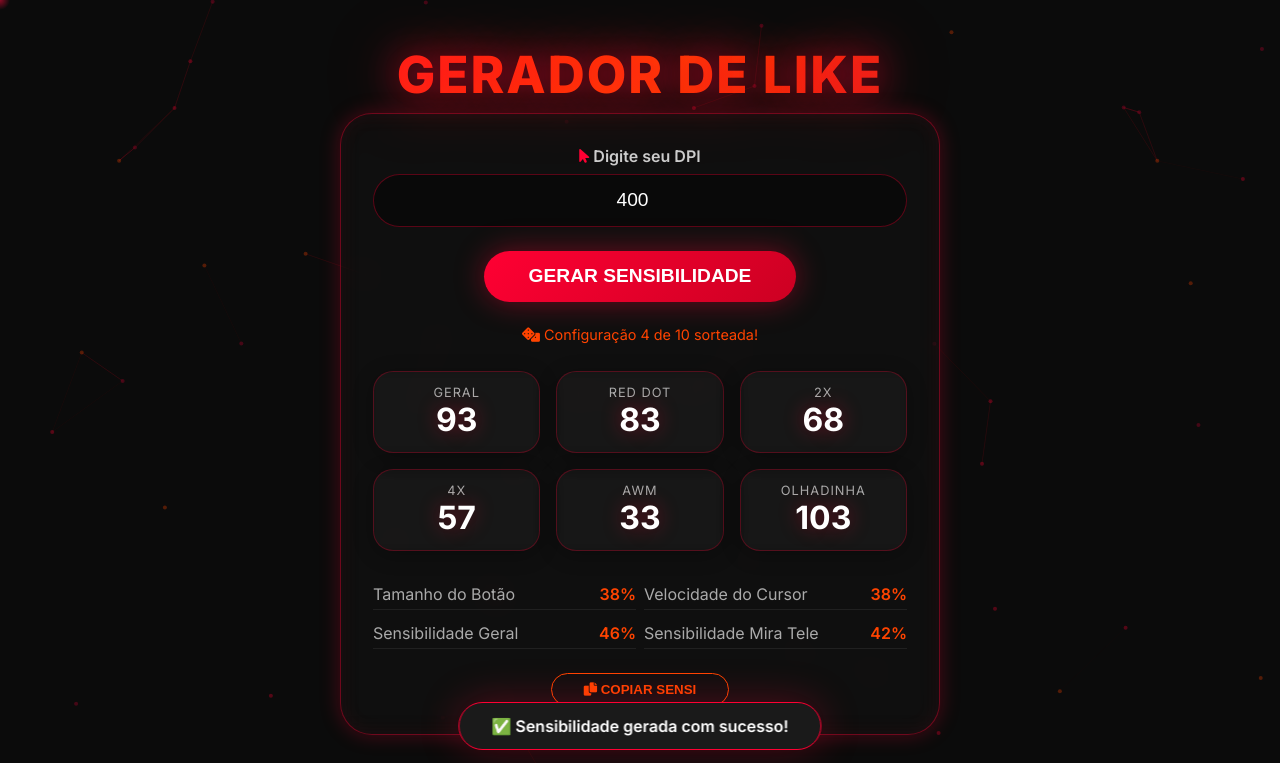
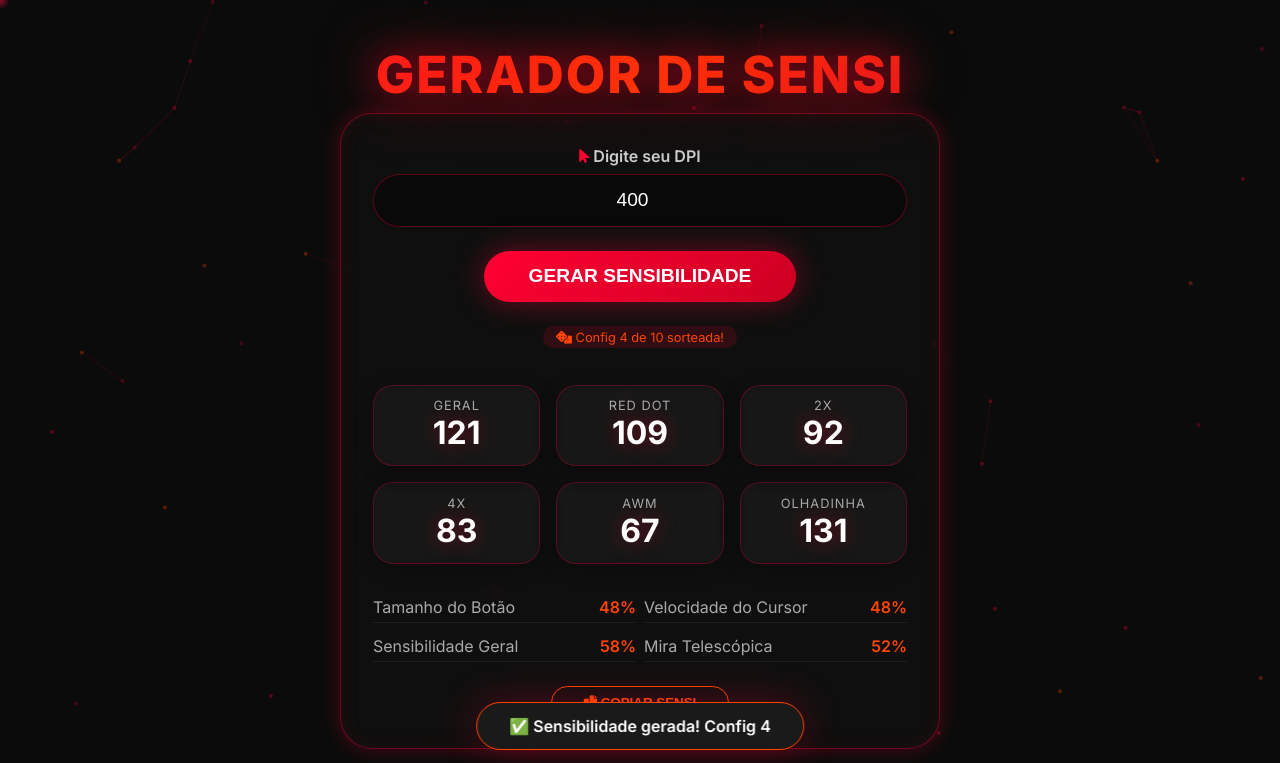
Before and after one commit to Dockazeshop/sensi, a plain HTML site: page index.html in a window 1280 px wide. Both pictures are taken after a click on the button "GERAR SENSIBILIDADE". Shown: the top 763 px of the page. Drawn offline with nearby package versions, Linux system fonts and the light colour scheme; no server answers.

Commit message:
Update index.html

```diff
--- a/index.html
+++ b/index.html
@@ -146,7 +146,9 @@
     .sensi-details .detail-item { display: flex; justify-content: space-between; padding: 0.3rem 0; border-bottom: 1px solid #ffffff11; }
     .sensi-details .detail-item .label { color: #aaa; }
     .sensi-details .detail-item .value { color: #ff4400; font-weight: 600; }
-    .loading-spinner { display: inline-block; width: 20px; height: 20px; border: 3px solid rgba(255,255,255,0.1); border-radius: 50%; border-top-color: #ff0033; animation: spin 0.8s linear infinite; margin-right: 10px; }
+    .loading-spinner { display: inline-block; width: 20px; height: 20px; border: 3px solid rgba(255,255,255,0.1); border-radius: 50%; border-top-color: #fff; animation: spin 0.8s linear infinite; margin-right: 10px; vertical-align: middle; }
+    .btn-primary:disabled { opacity: 0.6; cursor: not-allowed; }
+    .badge { display: inline-block; padding: 0.2rem 0.8rem; border-radius: 20px; background: #ff003322; color: #ff4400; font-size: 0.8rem; margin-bottom: 0.5rem; }
   </style>
 </head>
 <body>
@@ -157,8 +159,9 @@
   <div id="toast">✨ Sensibilidade copiada!</div>
 
   <div class="container">
+    <!-- TÍTULO CORRIGIDO -->
     <div class="header-center" data-aos="fade-down">
-      <div class="neon-pulse">GERADOR DE LIKE</div>
+      <div class="neon-pulse">GERADOR DE SENSI</div>
     </div>
 
     <div class="card-sensi glass neon-border" data-aos="flip-up">
@@ -190,7 +193,9 @@
             <option value="2">★★</option>
             <option value="1">★</option>
           </select>
-          <button class="btn-primary" id="submitReviewBtn" style="padding:0.5rem 1.5rem;font-size:0.9rem;">Enviar</button>
+          <button class="btn-primary" id="submitReviewBtn" style="padding:0.5rem 1.5rem;font-size:0.9rem;margin-top:0;">
+            <i class="fas fa-paper-plane"></i> Enviar
+          </button>
         </div>
       </div>
       <div class="review-list" id="reviewList"></div>
@@ -221,7 +226,6 @@
       document.getElementById('scroll-progress').style.width = (scroll / height) * 100 + '%';
     });
 
-    // Cursor personalizado
     const cursor = document.getElementById('cursorGlow');
     document.addEventListener('mousemove', e => {
       cursor.style.left = e.clientX + 'px';
@@ -230,7 +234,6 @@
     document.addEventListener('mousedown', () => cursor.classList.add('active'));
     document.addEventListener('mouseup', () => cursor.classList.remove('active'));
 
-    // Partículas
     tsParticles.load('tsparticles', {
       particles: {
         number: { value: 60 },
@@ -258,17 +261,17 @@
     const db = firebase.firestore();
     const auth = firebase.auth();
 
-    // Autenticação anônima
     auth.signInAnonymously()
       .then(() => console.log('🔥 Firebase autenticado'))
       .catch(err => console.warn('Auth:', err));
 
-    // ========== VARIÁVEIS GLOBAIS ==========
+    // ========== VARIÁVEIS ==========
     let totalGen = parseInt(localStorage.getItem('totalGen')) || 0;
     let currentSensi = null;
     let reviewsCache = [];
+    let isSubmitting = false;
 
-    // ========== DOM ELEMENTS ==========
+    // ========== DOM ==========
     const dpiInput = document.getElementById('dpiInput');
     const generateBtn = document.getElementById('generateBtn');
     const resultsContainer = document.getElementById('resultsContainer');
@@ -282,64 +285,68 @@
     const toast = document.getElementById('toast');
 
     // ========== TOAST ==========
-    function showToast(msg) {
+    function showToast(msg, isError = false) {
       toast.textContent = msg;
+      toast.style.borderColor = isError ? '#ff0033' : '#ff4400';
       toast.classList.add('show');
-      setTimeout(() => toast.classList.remove('show'), 3000);
+      clearTimeout(toast._timeout);
+      toast._timeout = setTimeout(() => toast.classList.remove('show'), 3000);
     }
 
-    // ========== ALGORITMO IA - GERA 10 CONFIGURAÇÕES ==========
+    // ========== ALGORITMO - 10 CONFIGURAÇÕES (VALORES ATÉ 200) ==========
     function generateSensiConfigs(dpi) {
-      const base = Math.round(dpi / 5.5);
+      const base = Math.round(dpi / 4.2);
       const configs = [];
 
-      // 10 variações inteligentes baseadas no DPI
+      // 10 variações com valores que chegam até 200
       const variations = [
-        { geral: 22, redDot: 8, mira2x: -6, mira4x: -18, awm: -42, olhadinha: 32, botao: 45, cursor: 50, sensiGeral: 60, miraTele: 55 },
-        { geral: 18, redDot: 12, mira2x: -4, mira4x: -15, awm: -38, olhadinha: 28, botao: 50, cursor: 45, sensiGeral: 55, miraTele: 50 },
-        { geral: 25, redDot: 5, mira2x: -8, mira4x: -20, awm: -45, olhadinha: 35, botao: 40, cursor: 55, sensiGeral: 65, miraTele: 60 },
-        { geral: 20, redDot: 10, mira2x: -5, mira4x: -16, awm: -40, olhadinha: 30, botao: 48, cursor: 48, sensiGeral: 58, miraTele: 52 },
-        { geral: 28, redDot: 3, mira2x: -10, mira4x: -22, awm: -48, olhadinha: 38, botao: 42, cursor: 52, sensiGeral: 68, miraTele: 62 },
-        { geral: 15, redDot: 14, mira2x: -2, mira4x: -12, awm: -35, olhadinha: 25, botao: 55, cursor: 42, sensiGeral: 50, miraTele: 45 },
-        { geral: 30, redDot: 2, mira2x: -12, mira4x: -25, awm: -50, olhadinha: 40, botao: 38, cursor: 58, sensiGeral: 70, miraTele: 65 },
-        { geral: 17, redDot: 11, mira2x: -3, mira4x: -14, awm: -37, olhadinha: 27, botao: 52, cursor: 44, sensiGeral: 53, miraTele: 48 },
-        { geral: 23, redDot: 7, mira2x: -7, mira4x: -19, awm: -43, olhadinha: 33, botao: 46, cursor: 51, sensiGeral: 62, miraTele: 57 },
-        { geral: 26, redDot: 4, mira2x: -9, mira4x: -21, awm: -46, olhadinha: 36, botao: 43, cursor: 54, sensiGeral: 66, miraTele: 61 }
+        { g: 28, rd: 12, m2: -4, m4: -12, aw: -30, oh: 38, bt: 45, cs: 50, sg: 60, mt: 55 },
+        { g: 24, rd: 16, m2: -2, m4: -10, aw: -26, oh: 34, bt: 50, cs: 45, sg: 55, mt: 50 },
+        { g: 32, rd: 8, m2: -6, m4: -16, aw: -34, oh: 42, bt: 40, cs: 55, sg: 65, mt: 60 },
+        { g: 26, rd: 14, m2: -3, m4: -12, aw: -28, oh: 36, bt: 48, cs: 48, sg: 58, mt: 52 },
+        { g: 36, rd: 6, m2: -8, m4: -18, aw: -38, oh: 46, bt: 42, cs: 52, sg: 68, mt: 62 },
+        { g: 20, rd: 18, m2: 0, m4: -8, aw: -22, oh: 30, bt: 55, cs: 42, sg: 50, mt: 45 },
+        { g: 38, rd: 4, m2: -10, m4: -22, aw: -40, oh: 48, bt: 38, cs: 58, sg: 70, mt: 65 },
+        { g: 22, rd: 15, m2: -1, m4: -10, aw: -24, oh: 32, bt: 52, cs: 44, sg: 53, mt: 48 },
+        { g: 30, rd: 10, m2: -5, m4: -15, aw: -32, oh: 40, bt: 46, cs: 51, sg: 62, mt: 57 },
+        { g: 34, rd: 7, m2: -7, m4: -17, aw: -36, oh: 44, bt: 43, cs: 54, sg: 66, mt: 61 }
       ];
 
+      const factor = dpi / 400;
+
       variations.forEach((v, i) => {
-        const dpiFactor = dpi / 500;
         configs.push({
           id: i + 1,
-          geral: Math.min(200, Math.max(0, Math.round(base + v.geral))),
-          redDot: Math.min(200, Math.max(0, Math.round(base + v.redDot))),
-          mira2x: Math.min(200, Math.max(0, Math.round(base + v.mira2x))),
-          mira4x: Math.min(200, Math.max(0, Math.round(base + v.mira4x))),
-          awm: Math.min(200, Math.max(0, Math.round(base + v.awm))),
-          olhadinha: Math.min(200, Math.max(0, Math.round(base + v.olhadinha))),
-          tamanhoBotao: Math.min(100, Math.max(20, Math.round(v.botao * dpiFactor))),
-          velocidadeCursor: Math.min(100, Math.max(20, Math.round(v.cursor * dpiFactor))),
-          sensiGeral: Math.min(100, Math.max(20, Math.round(v.sensiGeral * dpiFactor))),
-          miraTele: Math.min(100, Math.max(20, Math.round(v.miraTele * dpiFactor)))
+          geral: Math.min(200, Math.max(0, Math.round(base + v.g))),
+          redDot: Math.min(200, Math.max(0, Math.round(base + v.rd))),
+          mira2x: Math.min(200, Math.max(0, Math.round(base + v.m2))),
+          mira4x: Math.min(200, Math.max(0, Math.round(base + v.m4))),
+          awm: Math.min(200, Math.max(0, Math.round(base + v.aw))),
+          olhadinha: Math.min(200, Math.max(0, Math.round(base + v.oh))),
+          tamanhoBotao: Math.min(100, Math.max(20, Math.round(v.bt * factor))),
+          velocidadeCursor: Math.min(100, Math.max(20, Math.round(v.cs * factor))),
+          sensiGeral: Math.min(100, Math.max(20, Math.round(v.sg * factor))),
+          miraTele: Math.min(100, Math.max(20, Math.round(v.mt * factor)))
         });
       });
 
       return configs;
     }
 
-    // ========== SORTEAR UMA CONFIGURAÇÃO ==========
+    // ========== SORTEAR 1 ==========
     function getRandomConfig(configs) {
-      const randomIndex = Math.floor(Math.random() * configs.length);
-      return configs[randomIndex];
+      return configs[Math.floor(Math.random() * configs.length)];
     }
 
-    // ========== RENDERIZAR RESULTADO ==========
+    // ========== RENDERIZAR ==========
     function renderResult(sensi) {
       currentSensi = sensi;
 
-      let html = `
-        <div style="margin-bottom: 0.5rem; color: #ff4400; font-size: 0.9rem;">
-          <i class="fas fa-dice"></i> Configuração ${sensi.id} de 10 sorteada!
+      const html = `
+        <div style="text-align: center; margin-bottom: 0.5rem;">
+          <span class="badge">
+            <i class="fas fa-dice"></i> Config ${sensi.id} de 10 sorteada!
+          </span>
         </div>
         <div class="results-grid">
           <div class="res-item"><div class="label">Geral</div><div class="value">${sensi.geral}</div></div>
@@ -353,7 +360,7 @@
           <div class="detail-item"><span class="label">Tamanho do Botão</span><span class="value">${sensi.tamanhoBotao}%</span></div>
           <div class="detail-item"><span class="label">Velocidade do Cursor</span><span class="value">${sensi.velocidadeCursor}%</span></div>
           <div class="detail-item"><span class="label">Sensibilidade Geral</span><span class="value">${sensi.sensiGeral}%</span></div>
-          <div class="detail-item"><span class="label">Sensibilidade Mira Tele</span><span class="value">${sensi.miraTele}%</span></div>
+          <div class="detail-item"><span class="label">Mira Telescópica</span><span class="value">${sensi.miraTele}%</span></div>
         </div>
       `;
 
@@ -361,9 +368,9 @@
       copyBtn.style.display = 'inline-block';
     }
 
-    // ========== GERAR SENSI ==========
+    // ========== GERAR ==========
     generateBtn.addEventListener('click', function(e) {
-      // Efeito ripple
+      // Ripple
       const rect = this.getBoundingClientRect();
       const ripple = document.createElement('span');
       ripple.className = 'ripple';
@@ -376,29 +383,28 @@
 
       const dpi = parseInt(dpiInput.value);
       if (isNaN(dpi) || dpi < 100 || dpi > 1000) {
-        showToast('⚠️ DPI inválido! Use valores entre 100 e 1000');
+        showToast('⚠️ DPI inválido! Use 100-1000', true);
         return;
       }
 
-      // Gerar 10 configurações e sortear 1
       const configs = generateSensiConfigs(dpi);
       const selected = getRandomConfig(configs);
       renderResult(selected);
 
-      // Atualizar estatísticas
       totalGen++;
       localStorage.setItem('totalGen', totalGen);
       totalGenEl.textContent = totalGen;
 
-      showToast('✅ Sensibilidade gerada com sucesso!');
+      showToast('✅ Sensibilidade gerada! Config ' + selected.id);
     });
 
     // ========== COPIAR ==========
     copyBtn.addEventListener('click', () => {
       if (!currentSensi) {
-        showToast('⚠️ Nenhuma sensibilidade para copiar');
+        showToast('⚠️ Nenhuma sensibilidade para copiar', true);
         return;
       }
+
       const txt =
         `🎯 SENSI GERADA (Config ${currentSensi.id})\n` +
         `═══════════════════════════\n` +
@@ -416,7 +422,15 @@
 
       navigator.clipboard.writeText(txt)
         .then(() => showToast('📋 Sensibilidade copiada!'))
-        .catch(() => showToast('❌ Erro ao copiar'));
+        .catch(() => {
+          const ta = document.createElement('textarea');
+          ta.value = txt;
+          document.body.appendChild(ta);
+          ta.select();
+          document.execCommand('copy');
+          ta.remove();
+          showToast('📋 Sensibilidade copiada!');
+        });
     });
 
     // ========== FIREBASE REVIEWS ==========
@@ -433,15 +447,13 @@
 
         renderReviews();
         updateStats();
-        console.log('✅ Avaliações carregadas do Firebase:', reviewsCache.length);
+        console.log('✅ Avaliações carregadas:', reviewsCache.length);
       } catch (e) {
         console.warn('Erro ao carregar avaliações:', e);
-        // Fallback: dados locais
         const localReviews = JSON.parse(localStorage.getItem('reviews_fallback')) || [];
         reviewsCache = localReviews;
         renderReviews();
         updateStats();
-        showToast('⚠️ Usando avaliações salvas localmente');
       }
     }
 
@@ -454,22 +466,17 @@
       let html = '';
       reviewsCache.forEach(r => {
         const stars = '★'.repeat(Math.min(5, Math.max(0, r.stars || 0))) + '☆'.repeat(5 - Math.min(5, Math.max(0, r.stars || 0)));
-        const name = r.name || 'Anônimo';
-        const comment = r.comment || 'Sem comentário';
-        const date = r.date ? new Date(r.date).toLocaleString('pt-BR') : 'Data não informada';
-
         html += `
           <div class="review-item">
             <div>
-              <span class="name">${name}</span>
+              <span class="name">${r.name || 'Anônimo'}</span>
               <span class="stars">${stars}</span>
             </div>
-            <div style="margin: 4px 0;">${comment}</div>
-            <div class="date">${date}</div>
+            <div style="margin:4px 0;">${r.comment || 'Sem comentário'}</div>
+            <div class="date">${r.date ? new Date(r.date).toLocaleString('pt-BR') : ''}</div>
           </div>
         `;
       });
-
       reviewList.innerHTML = html;
     }
 
@@ -489,8 +496,12 @@
       avgDisplay.textContent = `★ ${avg.toFixed(1)} (${total} avaliações)`;
     }
 
-    // ========== ENVIAR AVALIAÇÃO ==========
+    // ========== ENVIAR AVALIAÇÃO - CORRIGIDO ==========
     submitReviewBtn.addEventListener('click', async function(e) {
+      // Evitar múltiplos envios
+      if (isSubmitting) return;
+      isSubmitting = true;
+
       // Ripple
       const rect = this.getBoundingClientRect();
       const ripple = document.createElement('span');
@@ -507,11 +518,12 @@
       const stars = parseInt(document.getElementById('reviewStars').value);
 
       if (stars < 1 || stars > 5) {
-        showToast('⚠️ Selecione uma nota válida');
+        showToast('⚠️ Selecione uma nota válida', true);
+        isSubmitting = false;
         return;
       }
 
-      // Mostrar loading no botão
+      // Salvar estado original do botão
       const originalText = this.innerHTML;
       this.innerHTML = '<span class="loading-spinner"></span> Enviando...';
       this.disabled = true;
@@ -529,7 +541,6 @@
         document.getElementById('reviewComment').value = '';
         document.getElementById('reviewName').value = '';
 
-        // Recarregar avaliações
         await loadReviews();
 
         // Confetti
@@ -567,11 +578,13 @@
           document.getElementById('reviewComment').value = '';
           document.getElementById('reviewName').value = '';
         } catch (fallbackError) {
-          showToast('❌ Erro ao salvar avaliação');
+          showToast('❌ Erro ao salvar avaliação', true);
         }
       } finally {
+        // Restaurar botão
         this.innerHTML = originalText;
         this.disabled = false;
+        isSubmitting = false;
       }
     });
 
@@ -579,7 +592,6 @@
     totalGenEl.textContent = totalGen;
     loadReviews();
 
-    // Simular usuários online
     setInterval(() => {
       document.getElementById('onlineUsers').textContent = Math.floor(20 + Math.random() * 50);
     }, 5000);
@@ -594,8 +606,7 @@
     `;
     document.head.appendChild(styleSheet);
 
-    console.log('🚀 GERADOR DE LIKE - DOCKAZE carregado!');
-    console.log('📊 Firebase:', firebaseConfig.projectId);
+    console.log('🚀 GERADOR DE SENSI - DOCKAZE carregado!');
   </script>
 </body>
 </html>
```
